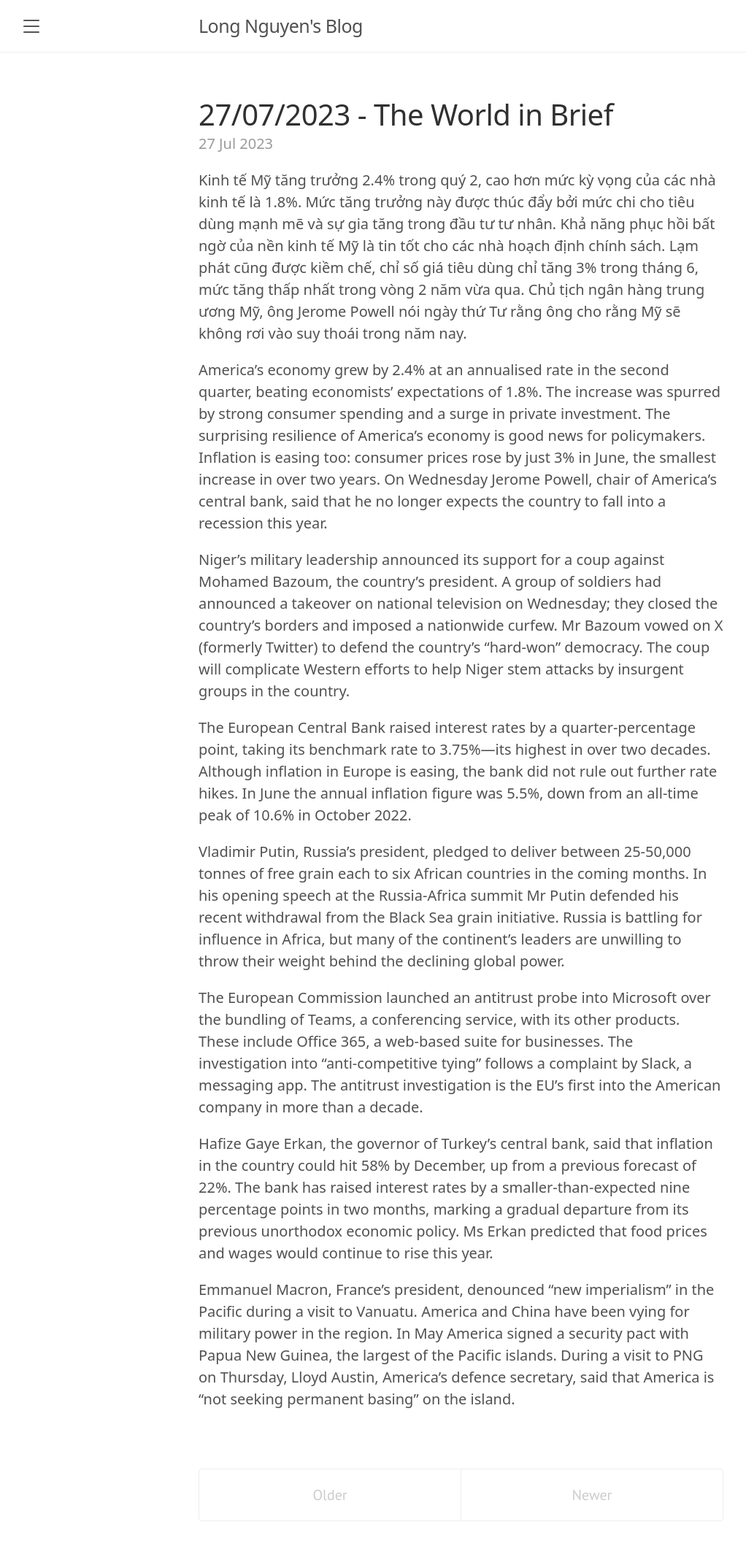
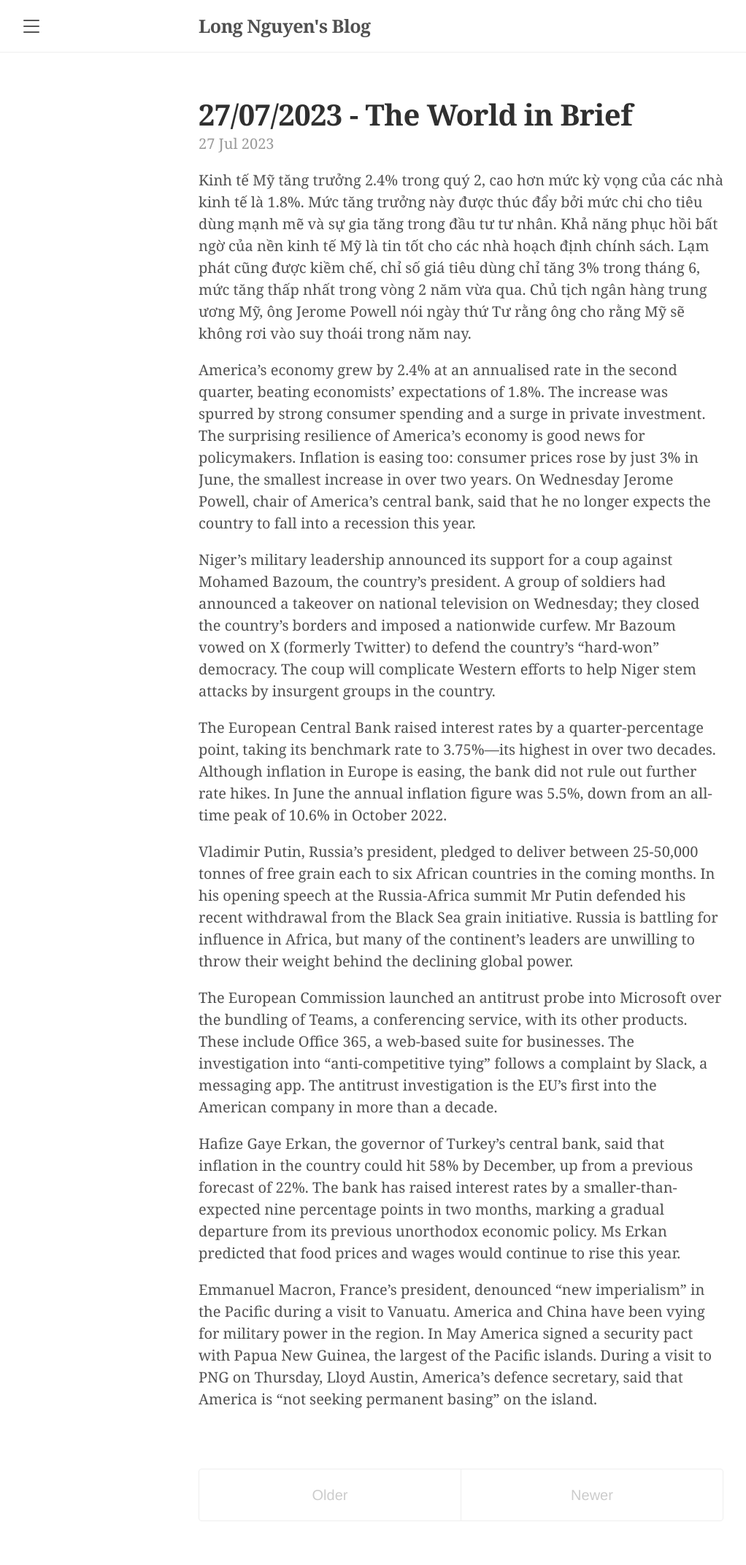
Before and after one commit to longnt2810/longnt2810.github.io, a Jekyll site: the page built from index.html, in a window 1280 px wide. Shown: the whole page at 73% size, without its empty margins (8-1030 px from the left). Built offline with Jekyll 4.4.1, drawn with Linux system fonts in a browser that asks for light colours; the list of posts is cut into pages by our own code.

Commit message:
Update lanyon.css

```diff
--- a/public/css/lanyon.css
+++ b/public/css/lanyon.css
@@ -41,11 +41,11 @@ body {
 }
 
 html {
-  font-family: "Noto Sans", Georgia, "Times New Roman", serif;
+  font-family: "Source Sans 3", Georgia, "Times New Roman", serif;
 }
 
 h1, h2, h3, h4, h5, h6 {
-  font-family: "Noto Sans", Helvetica, Arial, sans-serif;
+  font-family: Source Sans 3", Helvetica, Arial, sans-serif;
   font-weight: 400;
   color: #313131;
   letter-spacing: -.025rem;
@@ -148,7 +148,7 @@ h1, h2, h3, h4, h5, h6 {
   width: 14rem;
   visibility: hidden;
   overflow-y: auto;
-  font-family: "PT Sans", Helvetica, Arial, sans-serif;
+  font-family: "Source Sans 3", Helvetica, Arial, sans-serif;
   font-size: .875rem; /* 15px */
   color: rgba(255,255,255,.6);
   background-color: #202020;
@@ -363,7 +363,7 @@ a.sidebar-nav-item:focus {
   overflow: hidden; /* clearfix */
   margin-left: -1rem;
   margin-right: -1rem;
-  font-family: "PT Sans", Helvetica, Arial, sans-serif;
+  font-family: "Source Sans 3", Helvetica, Arial, sans-serif;
   color: #ccc;
   text-align: center;
 }
```
